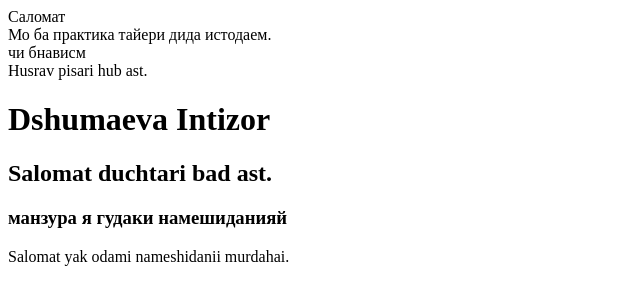
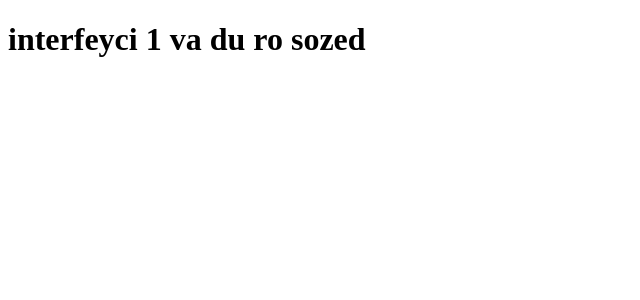
Before and after one commit to Sinojon205/videokurs, a plain HTML site: page index.html in a window 1280 px wide. Shown: the whole page, without its empty margins (0-640 px from the left). Drawn offline with Linux system fonts and the light colour scheme.

Commit message:
tozakuni

```diff
--- a/index.html
+++ b/index.html
@@ -7,13 +7,6 @@
     <title>Document</title>
 </head>
 <body>
-    <div>Саломат</div>
-    <div>Мо ба практика тайери дида истодаем.</div>
-    <div>чи бнависм</div>
-    <div>Husrav pisari hub ast.</div>
-    <h1>Dshumaeva Intizor</h1>
-    <h2>Salomat duchtari bad ast.</h2>
-    <h3>манзура я гудаки намешиданияй</h3>
-    <p>Salomat yak odami nameshidanii murdahai.</p>
+   <h1>interfeyci 1 va du ro sozed</h1>
 </body>
 </html>
```
